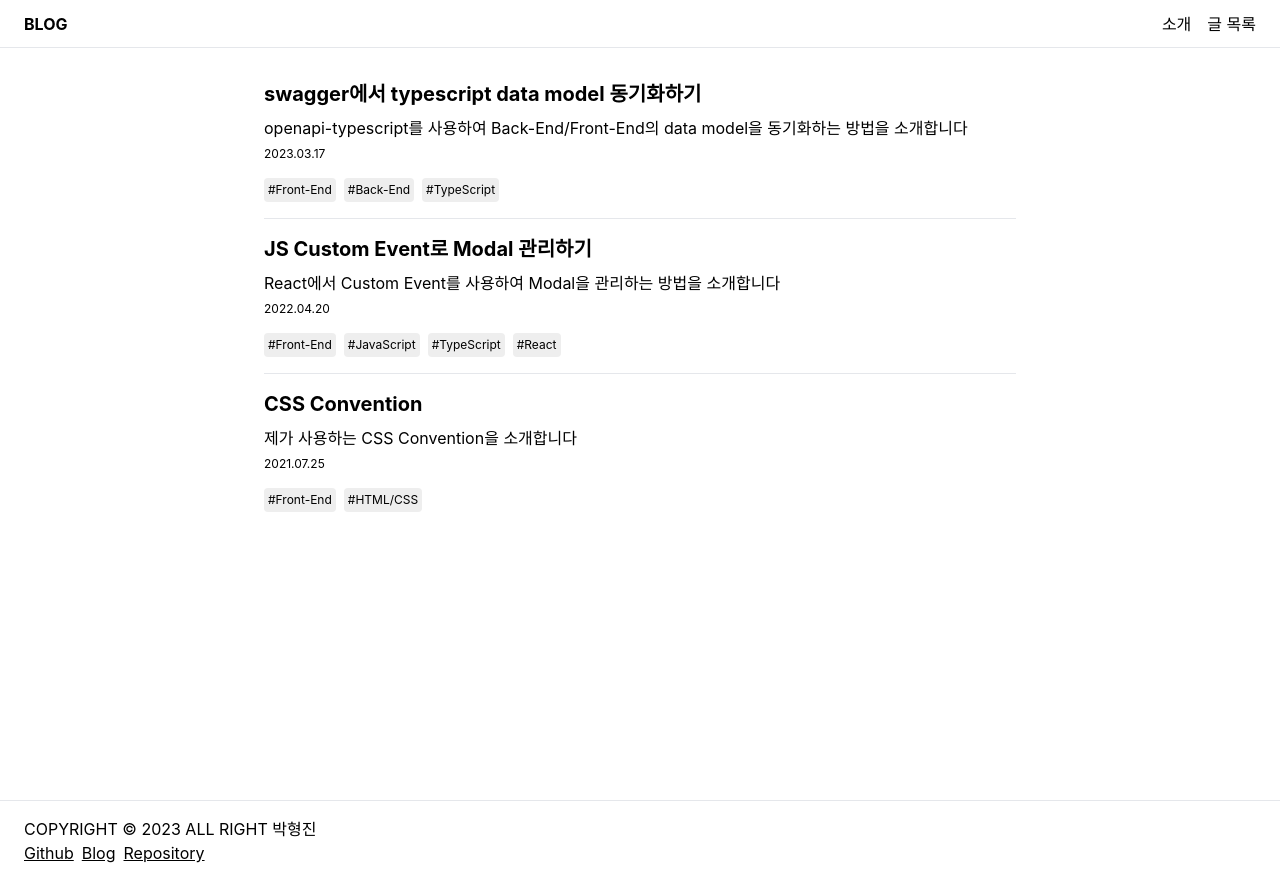
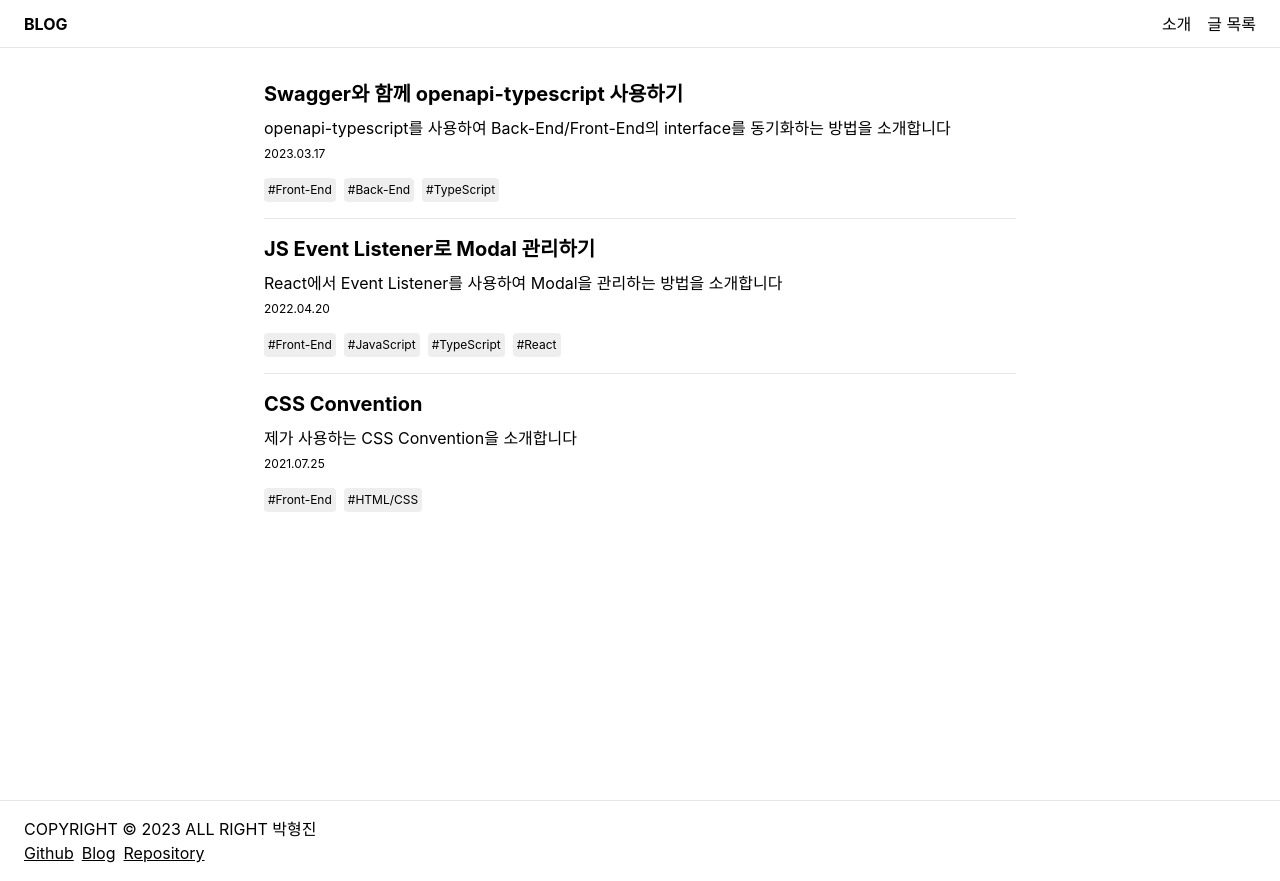
Before and after one commit to hywlss9/hywlss9.github.io, a Next.js app: page /nextjs-github-pages/posts in a window 1280 px wide. Built offline with nearby package versions, Linux system fonts and the light colour scheme; a web font is replaced by a local one.

Commit message:
docs: 글 title, desc 수정

```diff
--- a/src/constants/posts.ts
+++ b/src/constants/posts.ts
@@ -10,17 +10,17 @@ export const POSTS_PREVIEWS: PostsPreview[] = [
   },
   {
     id: 1,
-    title: "JS Custom Event로 Modal 관리하기",
+    title: "JS Event Listener로 Modal 관리하기",
     description:
-      "React에서 Custom Event를 사용하여 Modal을 관리하는 방법을 소개합니다",
+      "React에서 Event Listener를 사용하여 Modal을 관리하는 방법을 소개합니다",
     date: "2022.04.20",
     tags: ["Front-End", "JavaScript", "TypeScript", "React"],
   },
   {
     id: 2,
-    title: "swagger에서 typescript data model 동기화하기",
+    title: "Swagger와 함께 openapi-typescript 사용하기",
     description:
-      "openapi-typescript를 사용하여 Back-End/Front-End의 data model을 동기화하는 방법을 소개합니다",
+      "openapi-typescript를 사용하여 Back-End/Front-End의 interface를 동기화하는 방법을 소개합니다",
     date: "2023.03.17",
     tags: ["Front-End", "Back-End", "TypeScript"],
   },
```
